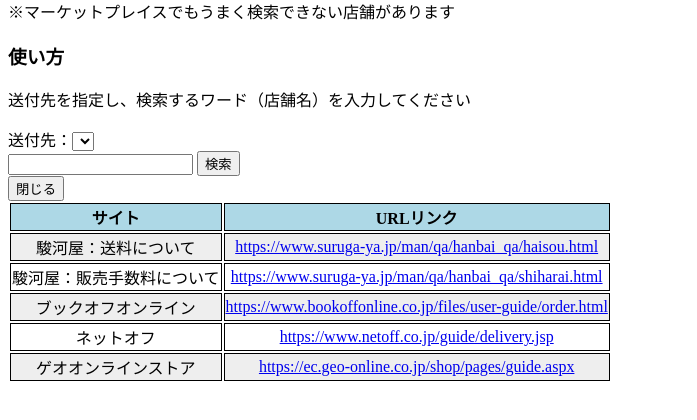
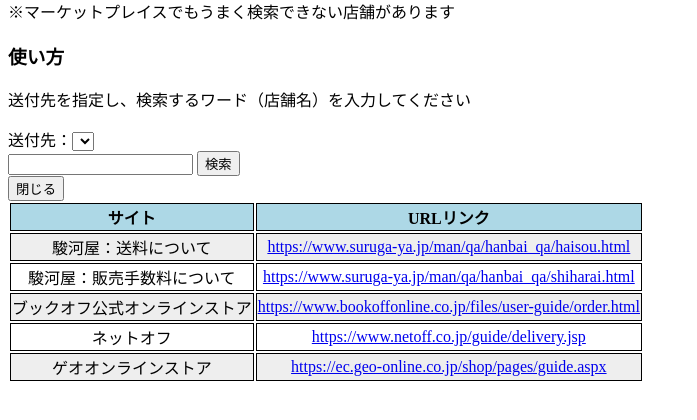
Before and after one commit to gkjg8787/kakakuscraping-fastapi, a FastAPI app: template kakaku/templates/itemcomb/search_shipping.html in a window 1280 px wide. Shown: the part 154-574 px from the top of the page, without its empty margins (0-697 px from the left). Run offline with FastAPI, Linux system fonts and the light colour scheme; the template is opened without the code that fills it, so the values that code supplies are empty; parts of the project's set-up code (start-up, migrations or seed data) failed here and were passed over.

Commit message:
update bookoff name to documentation

```diff
--- a/kakaku/templates/itemcomb/search_shipping.html
+++ b/kakaku/templates/itemcomb/search_shipping.html
@@ -59,7 +59,7 @@
             <td><a href="https://www.suruga-ya.jp/man/qa/hanbai_qa/shiharai.html" target="_blank" rel="noopener noreferrer">https://www.suruga-ya.jp/man/qa/hanbai_qa/shiharai.html</a></td>
         </tr>
         <tr>
-            <td>ブックオフオンライン</td>
+            <td>ブックオフ公式オンラインストア</td>
             <td><a href="https://www.bookoffonline.co.jp/files/user-guide/order.html" target="_blank" rel="noopener noreferrer">https://www.bookoffonline.co.jp/files/user-guide/order.html</a></td>
         </tr>
         <tr>
```
Also changed, not shown: README.md.
